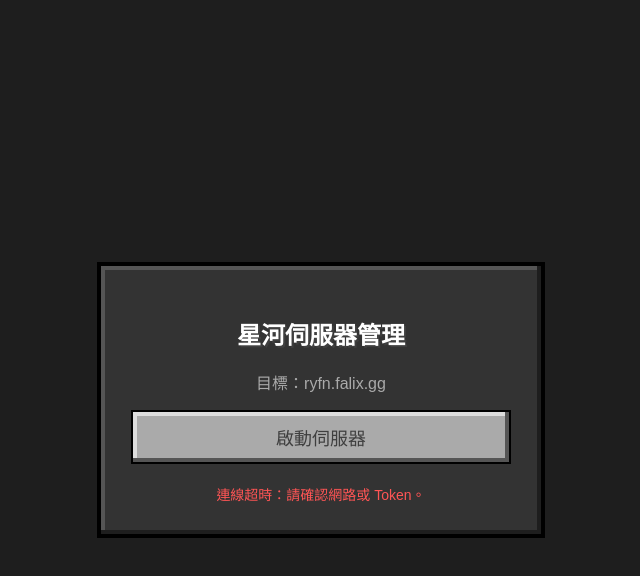
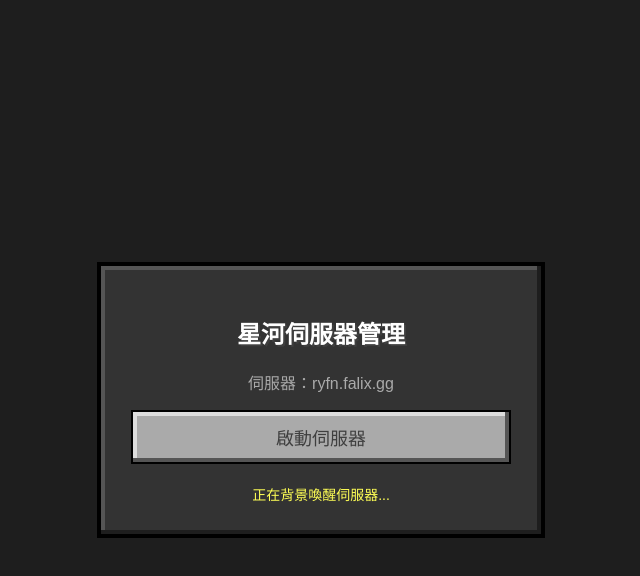
Before and after one commit to ryfn1998-hash/my-serve, a plain HTML site: page index.html in a window 1280 px wide. Both pictures are taken after a click on the button "啟動伺服器". Shown: the whole page, without its empty margins (319-959 px from the left). Drawn offline with Linux system fonts and the light colour scheme; no server answers.

Commit message:
Update index.html

```diff
--- a/index.html
+++ b/index.html
@@ -4,59 +4,46 @@
     <meta charset="UTF-8">
     <title>星河伺服器 - 管理終端</title>
     <style>
-        body { background-color: #1e1e1e; color: #AAAAAA; font-family: "Microsoft JhengHei", sans-serif; display: flex; justify-content: center; align-items: center; height: 100vh; margin: 0; }
+        /* Minecraft 經典灰黑風格 */
+        body { background-color: #1e1e1e; color: #AAAAAA; font-family: "Microsoft JhengHei", sans-serif; display: flex; justify-content: center; align-items: center; height: 100vh; margin: 0; overflow: hidden; }
         .mc-container { background-color: #333333; border: 4px solid #000000; padding: 30px; text-align: center; width: 380px; box-shadow: inset -4px -4px #1e1e1e, inset 4px 4px #555555; }
-        h2 { color: #FFFFFF; text-shadow: 2px 2px #3F3F3F; }
+        h2 { color: #FFFFFF; text-shadow: 2px 2px #3F3F3F; margin-bottom: 20px;}
         .mc-btn { background-color: #AAAAAA; border: 2px solid #000000; color: #3F3F3F; padding: 12px; font-size: 18px; cursor: pointer; width: 100%; box-shadow: inset -4px -4px #555555, inset 4px 4px #DDDDDD; }
-        .mc-btn:active { transform: translateY(2px); box-shadow: inset 4px 4px #555555; }
+        .mc-btn:hover { background-color: #bcbec0; color: #FFFFFF; }
         #status { margin-top: 20px; font-size: 14px; color: #55FF55; }
+        /* 關鍵：將啟動視窗完全隱藏 */
+        #hidden-launcher { width: 0; height: 0; border: none; visibility: hidden; }
     </style>
 </head>
 <body>
-    <div class="mc-container">
-        <h2>星河伺服器管理</h2>
-        <p>目標：ryfn.falix.gg</p>
-        <button class="mc-btn" id="start-btn" onclick="triggerLaunch()">啟動伺服器</button>
-        <div id="status">等待指令...</div>
-    </div>
+
+<div class="mc-container">
+    <h2>星河伺服器管理</h2>
+    <p>伺服器：ryfn.falix.gg</p>
+    <button class="mc-btn" onclick="quickStart()">啟動伺服器</button>
+    <div id="status">準備就緒</div>
+</div>
+
+<iframe id="hidden-launcher" name="hidden-launcher"></iframe>
 
 <script>
-    async function triggerLaunch() {
+    function quickStart() {
         const status = document.getElementById('status');
-        // --- 請確認這三項，Token 不要漏掉任何一個字 ---
-        const TOKEN = "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";
-        const USER = "ryfn1998-hash";
-        const REPO = "my-serve";
-        // ------------------------------------------
-
-        status.innerText = "正在連線 GitHub...";
+        status.innerText = "正在背景喚醒伺服器...";
         status.style.color = "#FFFF55";
 
-        try {
-            const resp = await fetch(`https://api.github.com/repos/${USER}/${REPO}/dispatches`, {
-                method: 'POST',
-                headers: {
-                    'Authorization': `Bearer ${TOKEN}`,
-                    'Accept': 'application/vnd.github.v3+json',
-                    'Content-Type': 'application/json'
-                },
-                body: JSON.stringify({ event_type: "launch-server" })
-            });
+        // 直接讓隱藏的 iframe 去載入 Falix 的啟動連結
+        // 這樣不會跳轉頁面，廣告也會在後台載入，觸發開服
+        const launcher = document.getElementById('hidden-launcher');
+        launcher.src = "https://falixnodes.net/startserver?ip=ryfn.falix.gg";
 
-            if (resp.status === 204) {
-                status.innerText = "成功！指令已進入後台。";
-                status.style.color = "#55FF55";
-            } else {
-                const data = await resp.json().catch(() => ({}));
-                status.innerText = `失敗 (${resp.status}): ${data.message || '權限不足'}`;
-                status.style.color = "#FF5555";
-                console.log("錯誤詳情:", data);
-            }
-        } catch (e) {
-            status.innerText = "連線超時：請確認網路或 Token。";
-            status.style.color = "#FF5555";
-        }
+        // 模擬進度感
+        setTimeout(() => {
+            status.innerText = "指令已送達！伺服器啟動中...";
+            status.style.color = "#55FF55";
+        }, 3000);
     }
 </script>
+
 </body>
 </html>
```
